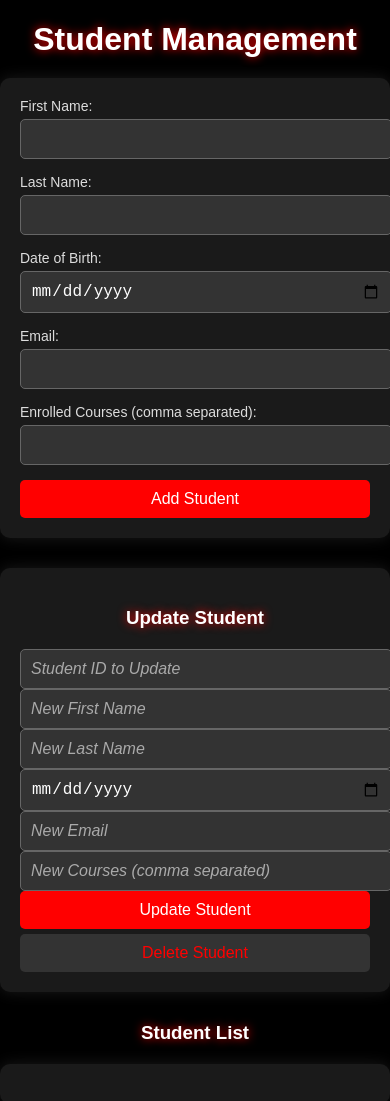
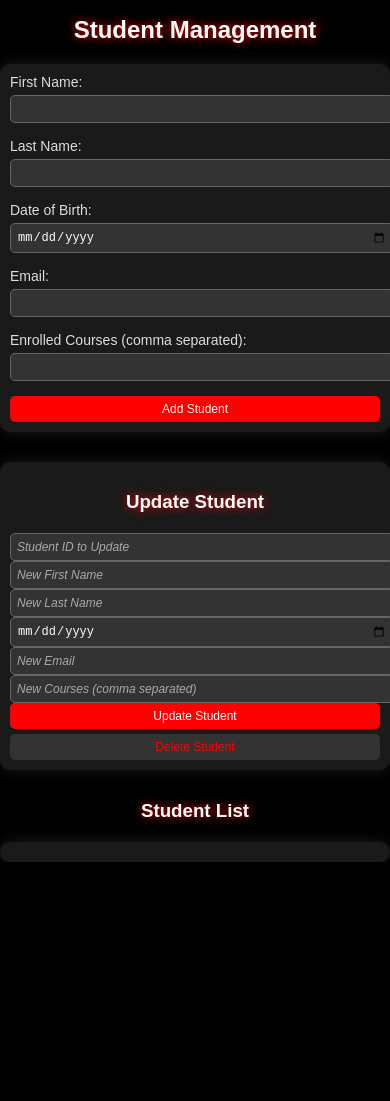
Before and after one commit to GeorgioMazraani/StudentManagementFE, a plain HTML site: page index.html in a window 390 px wide. Shown: the top 1101 px of the page. After the commit the page ends 862 px from the top, so only its background shows below. Drawn offline with Linux system fonts and the light colour scheme; no server answers.

Commit message:
responsive design

```diff
--- a/style.css
+++ b/style.css
@@ -137,3 +137,62 @@ input::placeholder {
     background-color: #333333;
     color: #ff0000;
 }
+
+@media (max-width: 768px) {
+    h1 {
+        font-size: 1.8rem;
+    }
+
+    form {
+        max-width: 100%;
+        padding: 15px;
+    }
+
+    .student-list {
+        max-width: 100%;
+        padding: 15px;
+    }
+
+    input[type="text"],
+    input[type="email"],
+    input[type="date"],
+    button {
+        font-size: 14px;
+        padding: 8px;
+    }
+
+    button {
+        font-size: 14px;
+    }
+}
+
+@media (max-width: 480px) {
+    h1 {
+        font-size: 1.5rem;
+    }
+
+    form {
+        padding: 10px;
+    }
+
+    .student-list {
+        padding: 10px;
+    }
+
+    input[type="text"],
+    input[type="email"],
+    input[type="date"],
+    button {
+        font-size: 12px;
+        padding: 6px;
+    }
+
+    button {
+        font-size: 12px;
+    }
+
+    #success-message {
+        font-size: 14px;
+        padding: 8px;
+    }
+}
```
